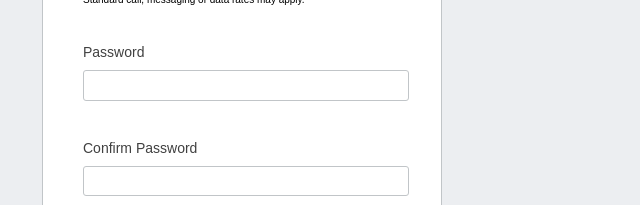
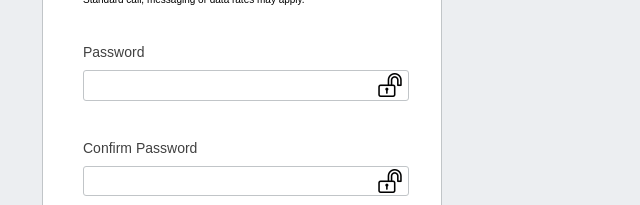
Before and after one commit to hillarioh/Mint.com-Signup-Page-Clone, a plain HTML site: page index.html in a window 1280 px wide. Shown: the part 595-800 px from the top of the page, 398-1038 px from the left. Drawn offline with Linux system fonts and the light colour scheme.

Commit message:
Added Lower div, Password image

```diff
--- a/index.html
+++ b/index.html
@@ -17,13 +17,14 @@
         <h5 id="forgotid"><a href="#">I forgot my User ID or Password</a></h5>
       </div>
       <div class="signin">
-        <i class="material-icons">lock_outline</i>
+        <i id="smat" class="material-icons">lock_outline</i>
         <p>Sign In</p>
       </div>
     </header>
     <main class="main">
       <div class="form">
         <img width="100%" id="intuit" src="intuit.png" alt="intuit" />
+        <div class="container">
         <div class="brdc">
         <div class="topform">
           <h2 class="createform">Create an Intuit account</h2>
@@ -51,7 +52,7 @@
           <div>
           <label for="Password"
             >Password
-            <input type="password" id="password" name="password" required />
+            <input type="password" id="password" name="password"  required />
           </label>
 
           <label for="Password"
@@ -61,7 +62,9 @@
               id="password"
               name="confrim_password"
               required
+
             />
+            <i class="material-icons">lock_open</i>
         </div>
           </label>
 
@@ -74,10 +77,12 @@
           <p id="terms">By clicking Create account, you agree to our
           <a href="#">Terms</a> and have read and acknowledge our <a href="#">Privacy Statement.</a></p>
         </div>
+
+        </div>
         <div class="brdc2">
-            <span id="captcha">Invisible reCAPTCHA by Google <a href="#">Privacy Policy</a> and <a href="#">Terms of Use.</a></span>
-        </div>
-        </div>
+          <span id="captcha">Invisible reCAPTCHA by Google <a href="#">Privacy Policy</a> and <a href="#">Terms of Use.</a></span>
+      </div>
+      </div>
       </div>
     </main>
 
--- a/style.css
+++ b/style.css
@@ -97,6 +97,11 @@ input {
   border: 1px solid #c1c5c8;
 }
 
+#password {
+  background: url(security.png) no-repeat scroll 0.5px 0.5px;
+  background-position: 98%;
+}
+
 label {
   padding: 10px 10px 25px 10px;
   float: left;
@@ -111,8 +116,11 @@ label {
   overflow: hidden;
 }
 
+.container {
+  border: 1px solid #c1c5c8;
+}
+
 .brdc {
-  border: 1px solid #c1c5c8;
   background-color: white;
   padding: 30px;
 }
```
Also changed, not shown: security.png (added).
